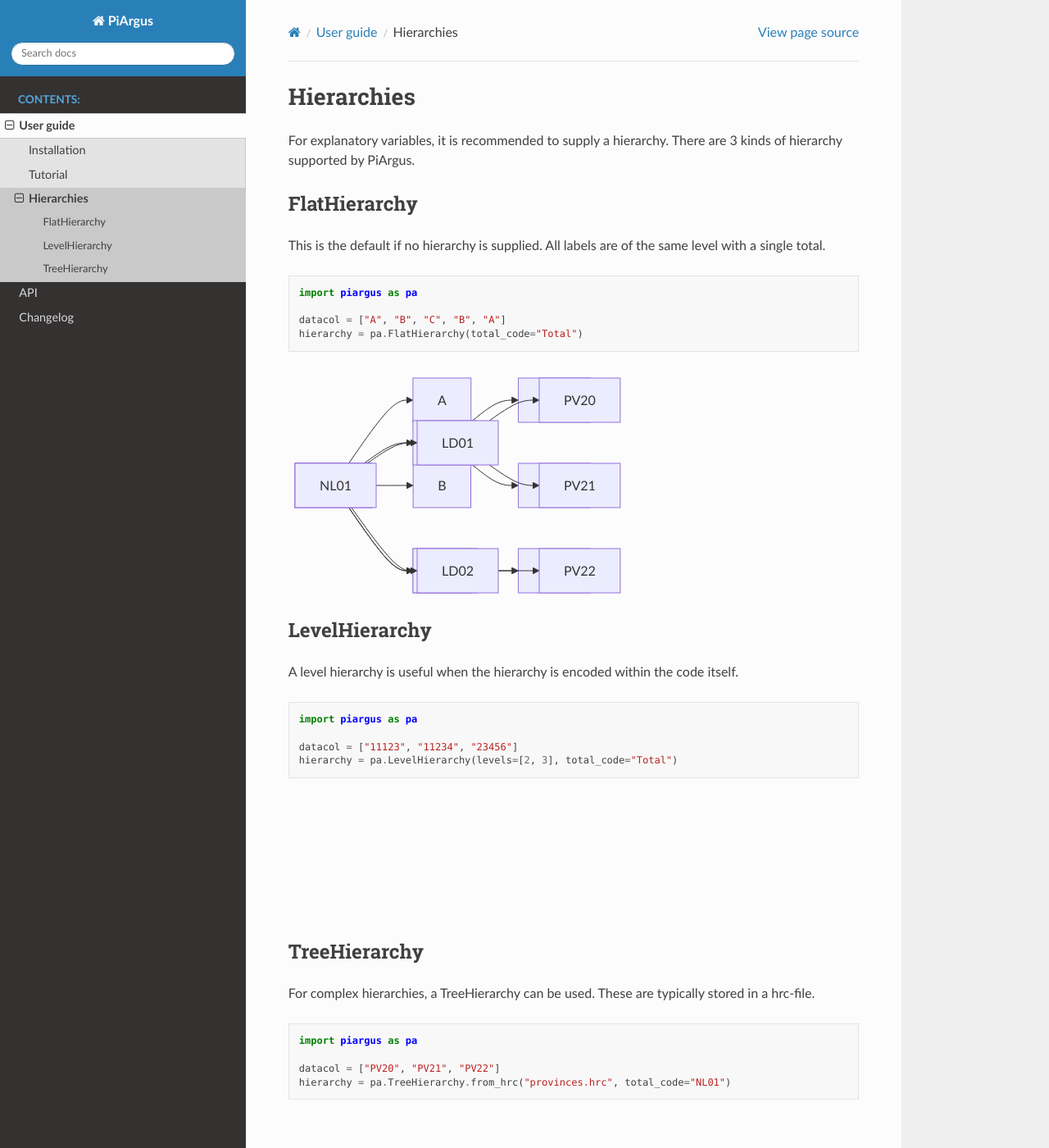
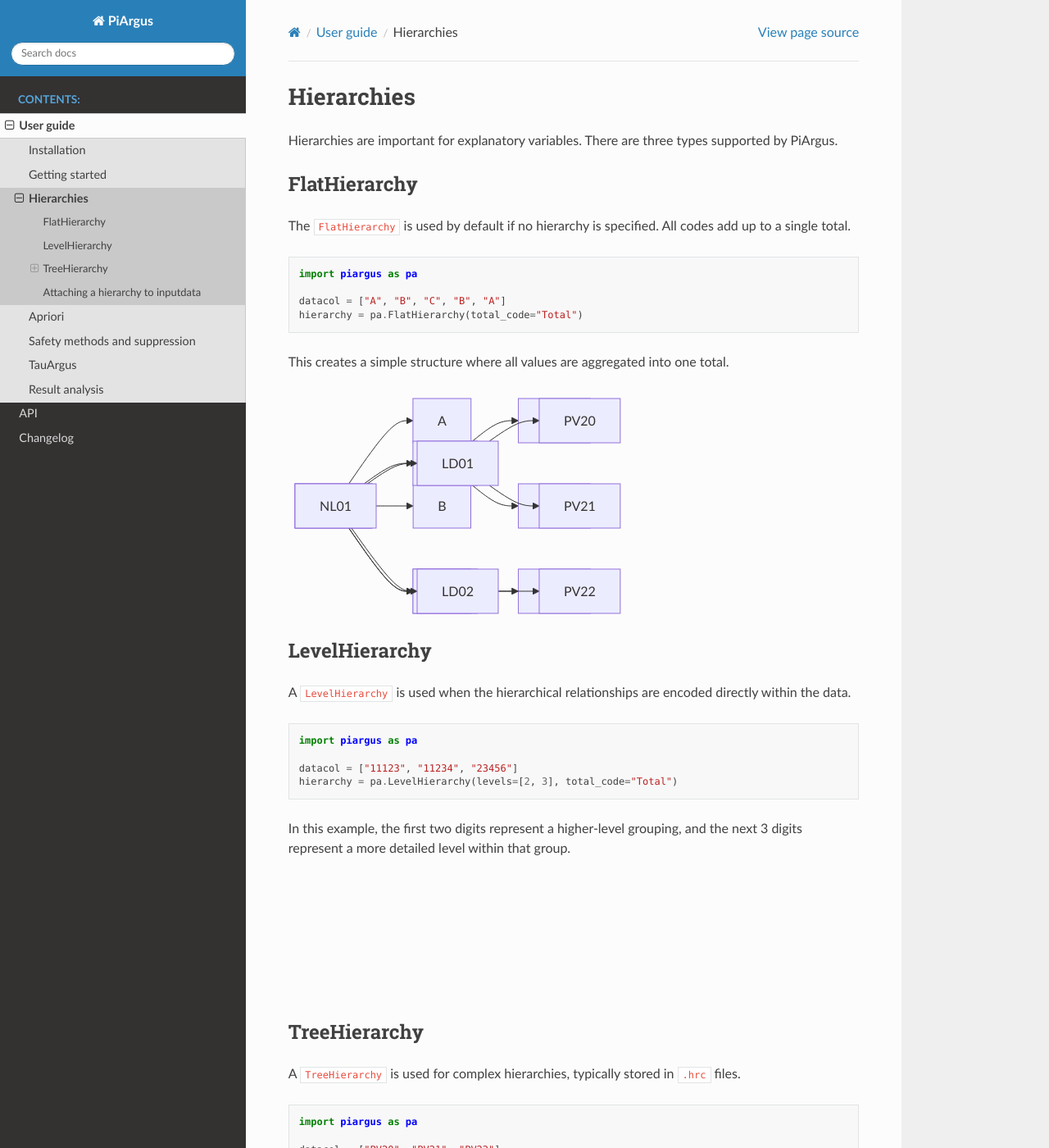
Before and after one commit to lverweijen/piargus, a Sphinx documentation site: the page built from docs/source/hierarchies.md, in a window 1280 px wide and 1400 px high. Shown: the whole window at 82% size. Built offline with Sphinx 7.4.7 and the Read the Docs theme 3.1.0, drawn with Linux system fonts in a browser that asks for light colours; pages that are not in the unit, such as notebooks, are missing from menus; some of the changed text lies outside the part shown.

Commit message:
Add a few pages to user guide

````diff
--- a/docs/source/conf.py
+++ b/docs/source/conf.py
@@ -40,7 +40,7 @@
 html_theme = 'sphinx_rtd_theme'
 html_static_path = ['_static']
 
-myst_enable_extensions = ["colon_fence"]
+myst_enable_extensions = ["colon_fence", "dollarmath"]
 
 # Code is in src. Make sure sphinx can find it
 import sys
--- a/docs/source/hierarchies.md
+++ b/docs/source/hierarchies.md
@@ -1,12 +1,12 @@
 # Hierarchies #
 
-For explanatory variables, it is recommended to supply a hierarchy.
-There are 3 kinds of hierarchy supported by PiArgus.
+Hierarchies are important for explanatory variables.
+There are three types supported by PiArgus.
 
 ## FlatHierarchy ##
 
-This is the default if no hierarchy is supplied.
-All labels are of the same level with a single total.
+The `FlatHierarchy` is used by default if no hierarchy is specified.
+All codes add up to a single total.
 
 ```python
 import piargus as pa
@@ -14,6 +14,8 @@
 datacol = ["A", "B", "C", "B", "A"]
 hierarchy = pa.FlatHierarchy(total_code="Total")
 ```
+
+This creates a simple structure where all values are aggregated into one total.
 
 ```{mermaid}
 graph LR;
@@ -24,7 +26,7 @@
 
 ## LevelHierarchy ##
 
-A level hierarchy is useful when the hierarchy is encoded within the code itself.
+A `LevelHierarchy` is used when the hierarchical relationships are encoded directly within the data.
 
 ```python
 import piargus as pa
@@ -32,6 +34,9 @@
 datacol = ["11123", "11234", "23456"]
 hierarchy = pa.LevelHierarchy(levels=[2, 3], total_code="Total")
 ```
+
+In this example, the first two digits represent a higher-level grouping,
+and the next 3 digits represent a more detailed level within that group.
 
 ```{mermaid}
 graph LR;
@@ -44,8 +49,7 @@
 
 ## TreeHierarchy ##
 
-For complex hierarchies, a TreeHierarchy can be used.
-These are typically stored in a hrc-file.
+A `TreeHierarchy` is used for complex hierarchies, typically stored in `.hrc` files.
 
 ```python
 import piargus as pa
@@ -53,6 +57,8 @@
 datacol = ["PV20", "PV21", "PV22"]
 hierarchy = pa.TreeHierarchy.from_hrc("provinces.hrc", total_code="NL01")
 ```
+
+These hierarchies have a tree-like structure.
 
 ```{mermaid}
 graph LR;
@@ -63,22 +69,30 @@
 LD02 --> PV22;
 ```
 
-The file provinces.hrc may look like this:
-```hrc
-LD01
-@PV20
-@PV21
-LD02
-@PV22
-```
+### Creating a TreeHierarchy programmatically
 
-It can also be created programmatically:
+You can also create a TreeHierarchy programmatically, without relying on an external `.hrc` file.
+
 ```python
 import piargus as pa
 
 hierarchy = pa.TreeHierarchy(total_code="NL01")
-hierarchy.create_node(["NL01", "LD01", "PV20"])
-hierarchy.create_node(["NL01", "LD01", "PV21"])
-hierarchy.create_node(["NL01", "LD02", "PV22"])
+hierarchy.create_node(["LD01", "PV20"])
+hierarchy.create_node(["LD01", "PV21"])
+hierarchy.create_node(["LD02", "PV22"])
 hierarchy.to_hrc('provinces.hrc')
 ```
+
+## Attaching a hierarchy to inputdata
+
+To apply a hierarchy to your data, simply pass the hierarchy as part of the
+`MicroData` or `TableData` constructor:
+
+```python
+import piargus as pa
+
+pa.MicroData(data_df, ...,
+             hierarchies = {"region": region_hierarchy})
+```
+
+This will apply the specified `region_hierarchy` to the `region` column in your data.
--- a/docs/source/installation.rst
+++ b/docs/source/installation.rst
@@ -3,13 +3,13 @@
 
 Download and install the latest version of `τ-ARGUS <https://github.com/sdcTools/tauargus/releases>`_.
 Make sure to setup the location of the program on your path.
-For example (powershell):
+For example, in Powershell:
 
 .. code-block:: powershell
 
     $env:path += ";\Path\To\Folder\Containing\TauArgus\Program"  # Please adapt locally to put your own path here
 
-Use `pip <https://pip.pypa.io/en/stable/getting-started/>`_ to install piargus.
+Next, use `pip <https://pip.pypa.io/en/stable/getting-started/>`_ to install piargus.
 
 .. code-block:: powershell
 
--- a/docs/source/userguide.rst
+++ b/docs/source/userguide.rst
@@ -2,9 +2,11 @@
 ----------
 
 .. toctree::
-   :maxdepth: 2
-   :caption: Contents:
 
   installation
   tutorial
   hierarchies
+  apriori
+  suppression
+  tauargus
+  result
````
Also changed, not shown: docs/source/apriori.md (added, +35 -0 lines), docs/source/result.md (added, +88 -0 lines), docs/source/suppression.md (added, +55 -0 lines), docs/source/tauargus.md (added, +54 -0 lines), docs/source/tutorial.md (+29 -31 lines), 4 other files.
